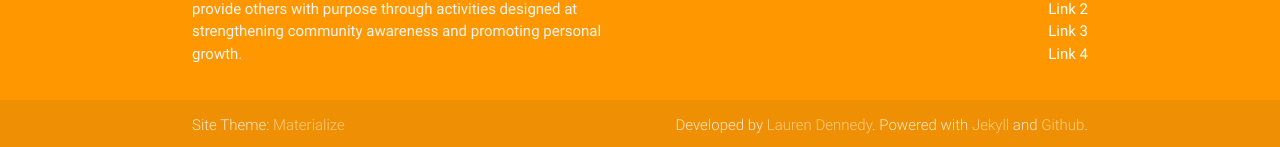
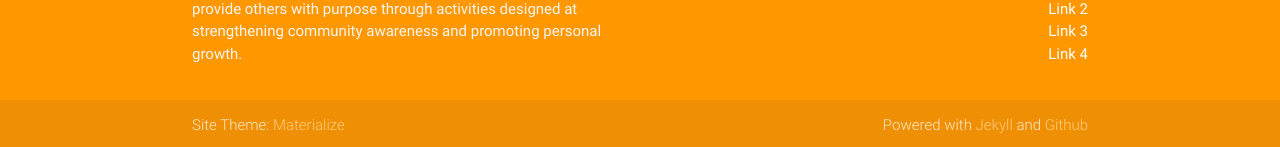
Before and after one commit to actioncongress/actioncongress.github.io, a Jekyll site: the page built from index.md, in a window 1280 px wide. Shown: the part 1463-1610 px from the top of the page. Built offline with Jekyll 4.4.1, drawn with Linux system fonts in a browser that asks for light colours.

Commit message:
Changes to some footer credits

```diff
--- a/_includes/footer.html
+++ b/_includes/footer.html
@@ -25,7 +25,7 @@
             <div>
                 Site Theme: <a target="_blank" class="orange-text text-lighten-3" href="http://materializecss.com">Materialize</a>
                 <span style="text-align: right; float: right">
-                Developed by <a href="https://github.com/ldennedy" class="orange-text text-lighten-3">Lauren Dennedy</a>. Powered with <a target="_blank" href="http://jekyllrb.com/" class="orange-text text-lighten-3">Jekyll</a> and <a target="_blank" href="https://pages.github.com/" class="orange-text text-lighten-3">Github</a>.
+                Powered with <a target="_blank" href="http://jekyllrb.com/" class="orange-text text-lighten-3">Jekyll</a> and <a target="_blank" href="https://pages.github.com/" class="orange-text text-lighten-3">Github</a>
                 </span>
             </div>
         </div>
```
